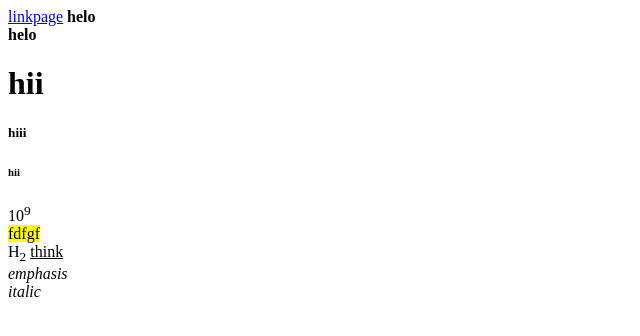
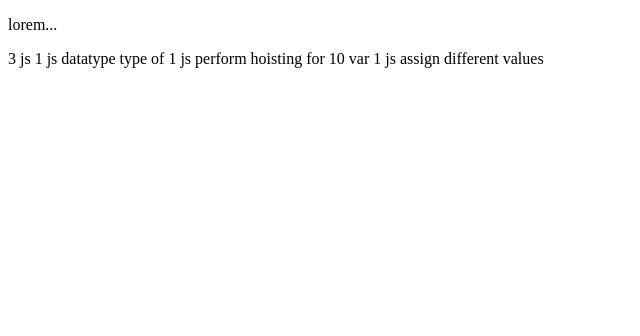
Before and after one commit to Bhoomikab07/Web-Tech, a plain HTML site: page index.html in a window 1280 px wide. Shown: the whole page, without its empty margins (0-640 px from the left). Drawn offline with Linux system fonts and the light colour scheme.

Commit message:
datatypes in JS

```diff
--- a/index.html
+++ b/index.html
@@ -1,22 +1,19 @@
 <!DOCTYPE html>
-<html>
+<html lang="en">
     <head>
-        <title>web page</title>
+        <meta charset="viewport" content="width=device-width, initial-scale=1.0">
+        <title>Document</title>
 
     </head>
     <body>
-        <a href="profile.html" target="">linkpage</a>
-        <b>helo</b><br>
-        <strong>helo</strong>
-        <h1>hii</h1>
-        <h5>hiii</h5>
-        <h6>hii</h6>
-        10<sup>9</sup><br>
-        <mark>fdfgf</mark><br>
-        H<sub>2</sub>
+        <p> lorem...</p>
+        <script src="func and blocks.js"></script>
 
-        <u>think</u><br>
-        <em>emphasis</em><br>
-        <i>italic</i>
     </body>
 </html>
+
+
+3 js
+1 js datatype type of
+1 js perform hoisting for 10 var
+1 js assign different values
```
Also changed, not shown: datatype.js (added, +28 -0 lines).
